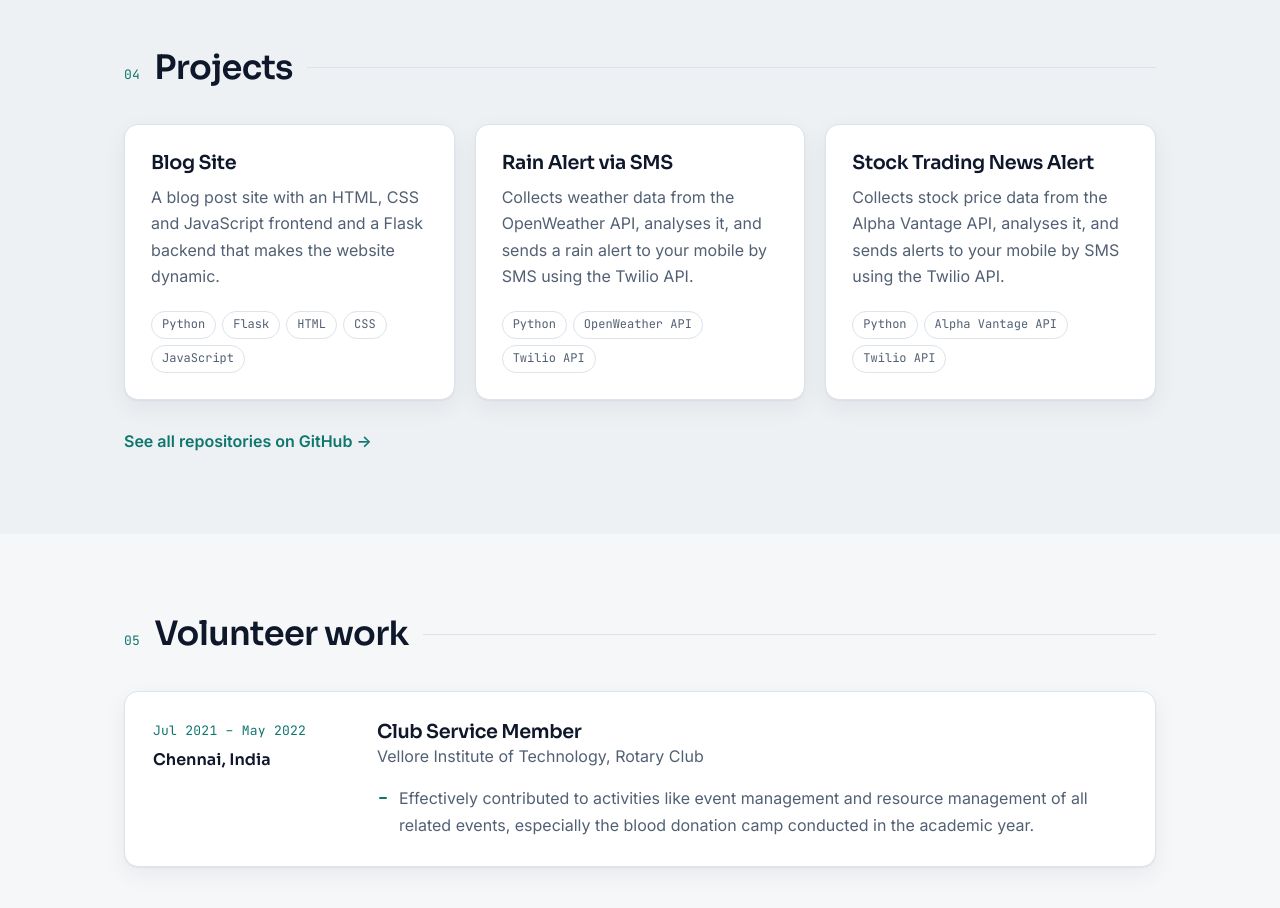
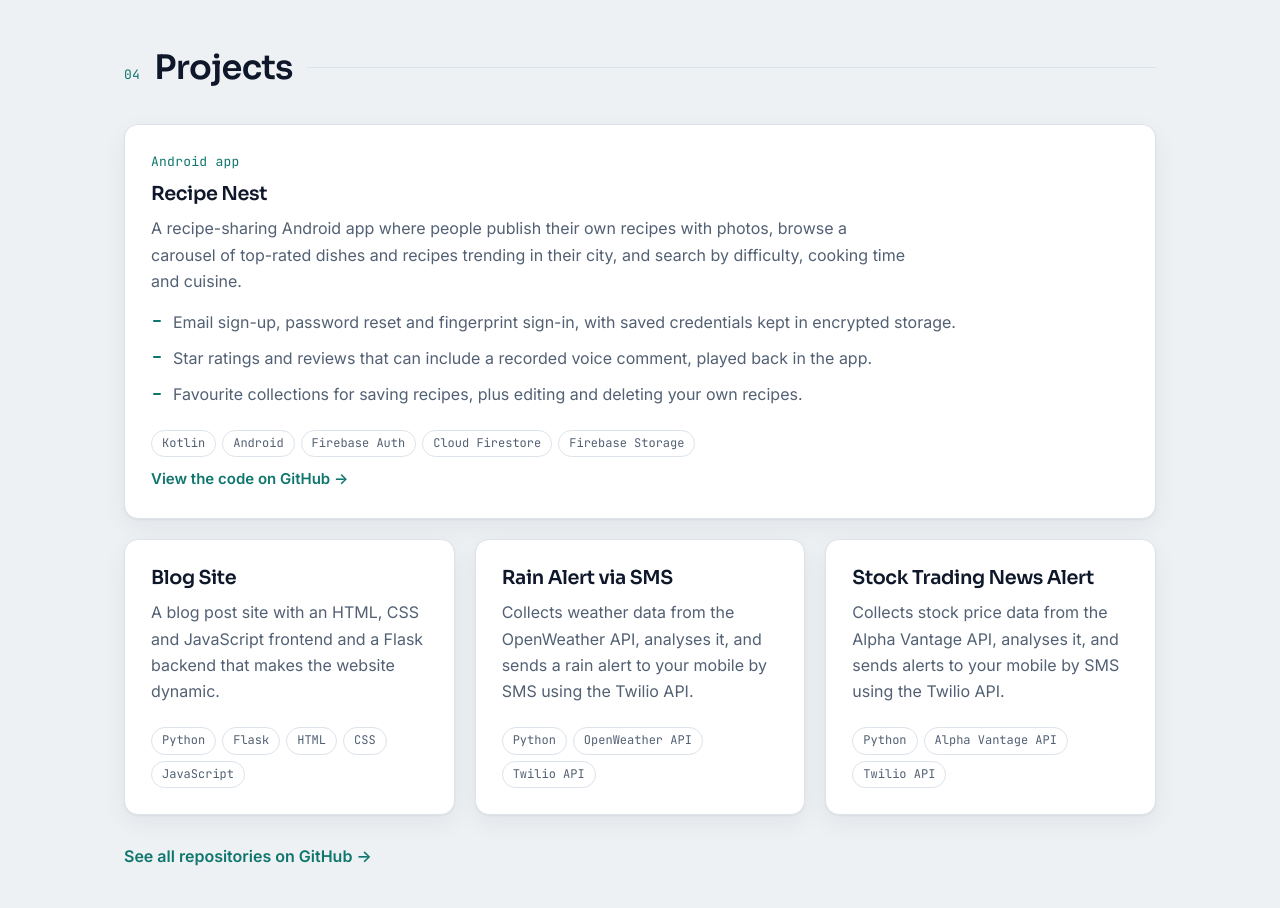
Before and after one commit to sukkrishvar-vijay/Portfolio, a plain HTML site: page index.html in a window 1280 px wide. Shown: the part 2740-3648 px from the top of the page. Drawn offline with Linux system fonts and the light colour scheme.

Commit message:
Added Android Project

```diff
--- a/index.html
+++ b/index.html
@@ -227,6 +227,27 @@
       </div>
 
       <div class="card-grid three">
+        <article class="card card-featured reveal">
+          <p class="date">Android app</p>
+          <h3>Recipe Nest</h3>
+          <p>A recipe-sharing Android app where people publish their own recipes with photos, browse a carousel of top-rated dishes and recipes trending in their city, and search by difficulty, cooking time and cuisine.</p>
+          <ul class="bullets">
+            <li>Email sign-up, password reset and fingerprint sign-in, with saved credentials kept in encrypted storage.</li>
+            <li>Star ratings and reviews that can include a recorded voice comment, played back in the app.</li>
+            <li>Favourite collections for saving recipes, plus editing and deleting your own recipes.</li>
+          </ul>
+          <ul class="tags">
+            <li class="tag">Kotlin</li>
+            <li class="tag">Android</li>
+            <li class="tag">Firebase Auth</li>
+            <li class="tag">Cloud Firestore</li>
+            <li class="tag">Firebase Storage</li>
+          </ul>
+          <p class="card-link">
+            <a class="text-link" href="https://github.com/sukkrishvar-vijay/Recipe-Nest" target="_blank" rel="noopener">View the code on GitHub <span aria-hidden="true">→</span></a>
+          </p>
+        </article>
+
         <article class="card reveal">
           <h3>Blog Site</h3>
           <p>A blog post site with an HTML, CSS and JavaScript frontend and a Flask backend that makes the website dynamic.</p>
--- a/style.css
+++ b/style.css
@@ -464,6 +464,13 @@ svg {
 }
 .card:hover { border-color: var(--accent); transform: translateY(-3px); }
 
+/* A highlighted project that spans the full row. */
+.card-featured { grid-column: 1 / -1; }
+.card-featured > p:not(.date):not(.card-link) { max-width: 75ch; }
+.card-featured .bullets { margin-top: 4px; max-width: 80ch; }
+.card-featured .tags { margin-top: 0; }
+.card-link { font-size: 15px; }
+
 .card p { color: var(--muted); }
 .card p.date { color: var(--accent); }
 .card-sub { color: var(--muted); }
```
